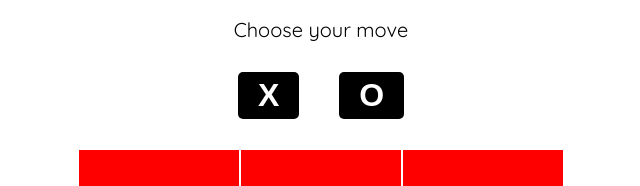
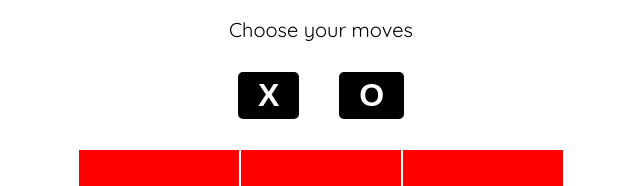
Before and after one commit to armin-164/TicTacToe, a plain HTML site: page index.html in a window 1280 px wide. Shown: the part 218-404 px from the top of the page, 319-959 px from the left. Drawn offline with Linux system fonts and the light colour scheme.

Commit message:
Update HTML

```diff
--- a/index.html
+++ b/index.html
@@ -18,7 +18,7 @@
     <div class="main">
       <h1 class="title">Tic Tac Toe</h1>
       <button class="reset-button">Reset</button>
-      <p class="paragraph">Choose your move</p>
+      <p class="paragraph">Choose your moves</p>
       <div class="move-options">
         <button id="move-x">X</button>
         <button id="move-o">O</button>
```
